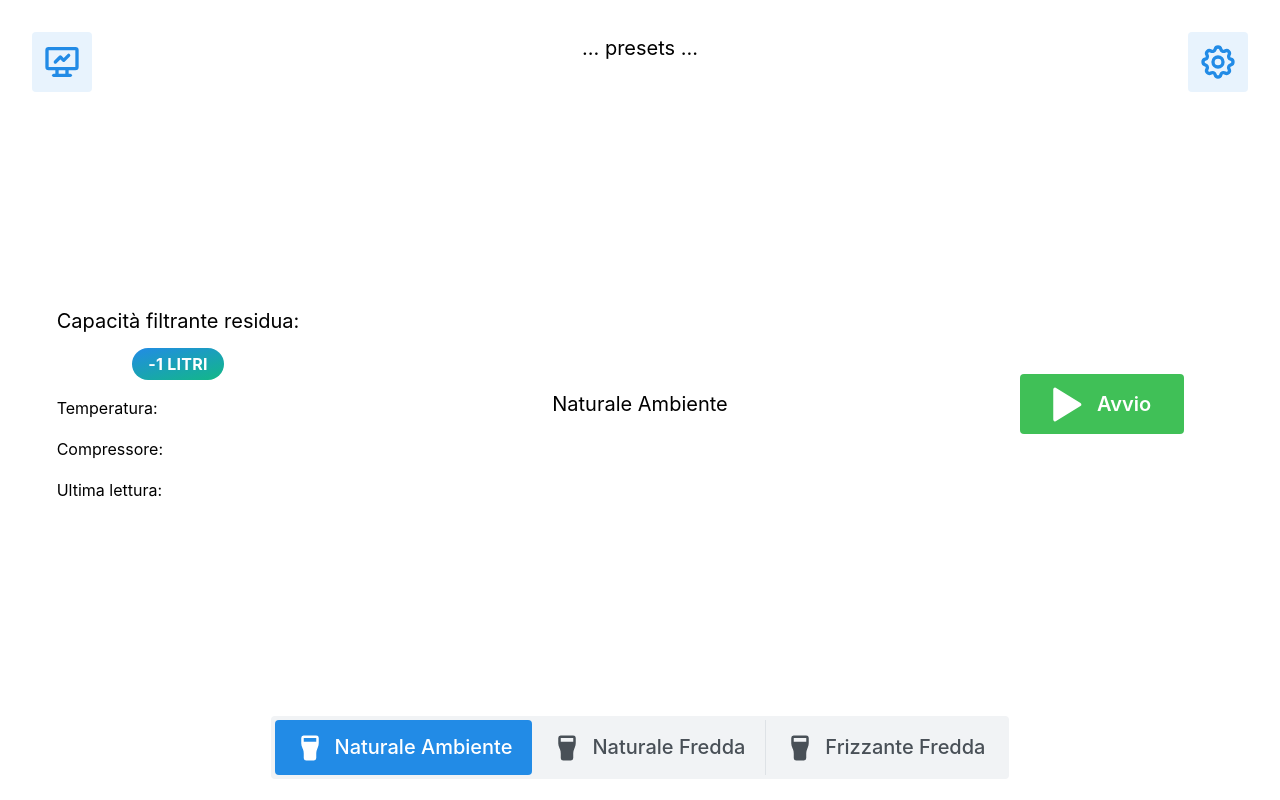
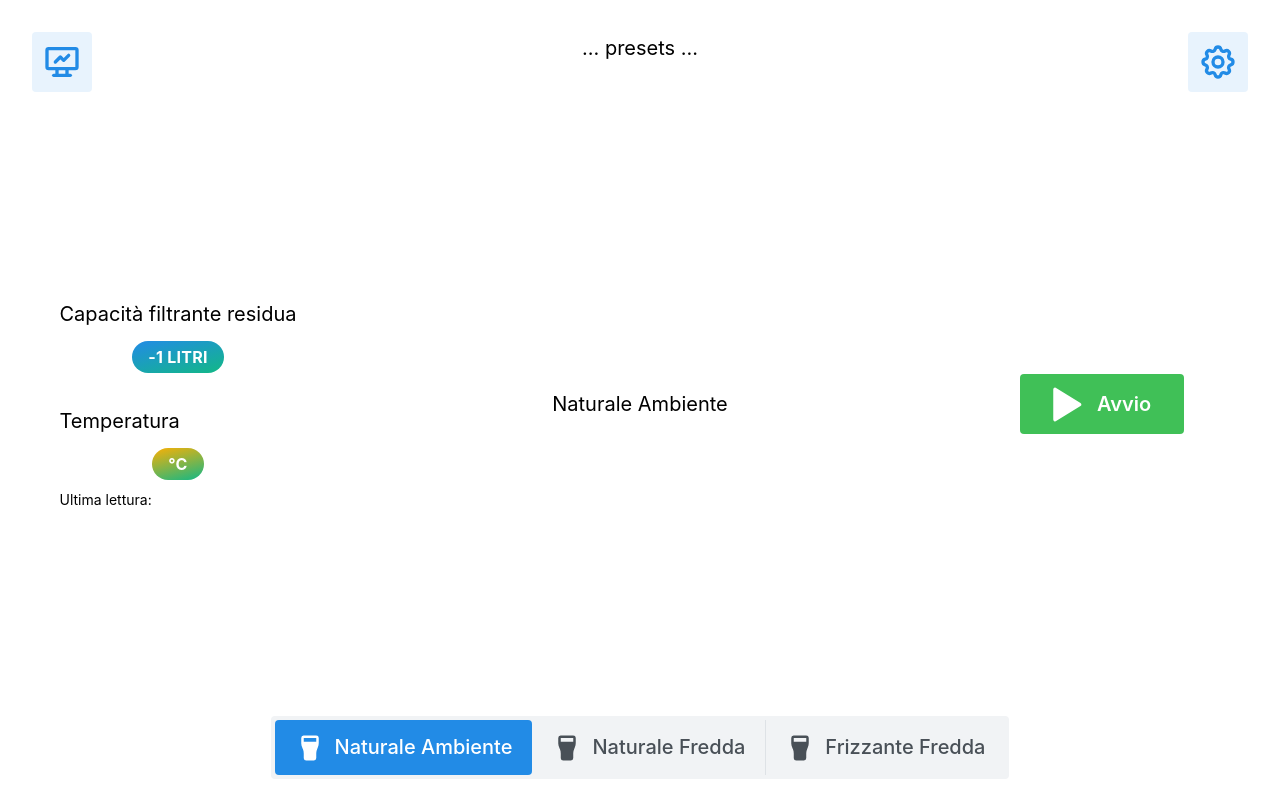
Before and after one commit to manuelzanaboni/Water-Dispenser, a Next.js app: page / in a window 1280 px wide. Built offline with nearby package versions, Linux system fonts and the light colour scheme; no server answers; the database is empty.

Commit message:
Refrigerator panel render

```diff
--- a/src/components/client/Dispenser.tsx
+++ b/src/components/client/Dispenser.tsx
@@ -132,7 +132,7 @@ export default function Dispenser() {
             {/* Mid row */}
             <Grid.Col span={3}>
                 <Center h="100%">
-                    <Stack>
+                    <Stack gap="xl">
                         <FilterPanel />
                         <RefrigeratorPanel />
                     </Stack>
--- a/src/components/client/FilterPanel.tsx
+++ b/src/components/client/FilterPanel.tsx
@@ -37,7 +37,7 @@ const FilterPanel = () => {
     return (
         <Stack gap="xs">
             <Text size="xl">
-                Capacità filtrante residua:
+                Capacità filtrante residua
             </Text>
             <Center>
                 <Badge
--- a/src/components/client/RefrigeratorPanel.tsx
+++ b/src/components/client/RefrigeratorPanel.tsx
@@ -2,7 +2,7 @@
 
 import { useCallback, useEffect, useState } from "react";
 
-import { Stack } from "@mantine/core";
+import { Badge, Center, Stack, Text } from "@mantine/core";
 
 import { RefrigeratorModel } from "@/service/types";
 import { buildTimestamp } from "@/service/utils";
@@ -24,11 +24,30 @@ const RefrigeratorPanel = () => {
     }, [fetchState]);
 
     return (
-        <Stack>
-            <div>Temperatura: {refrigeratorState?.temperature}</div>
-            <div>Compressore: {refrigeratorState?.state}</div>
-            <div>Ultima lettura: {refrigeratorState ? buildTimestamp(refrigeratorState.ts) : ""}</div>
+        <Stack gap="xs">
+            <Text size="xl">
+                Temperatura
+            </Text>
+            <Center>
+                <Badge
+                    size="xl"
+                    variant="gradient"
+                    gradient={{ from: 'yellow', to: 'teal', deg: 165 }}>
+                    {refrigeratorState?.temperature ?
+                        Math.round(refrigeratorState?.temperature * 10) / 10
+                        : ""} °C
+                </Badge>
+            </Center>
+            <Text size="sm">
+                Ultima lettura: {refrigeratorState ? buildTimestamp(refrigeratorState.ts) : ""}
+            </Text>
         </Stack>
+
+        // <Stack>
+        //     <div>Temperatura: {refrigeratorState?.temperature}</div>
+        //     <div>Compressore: {refrigeratorState?.state}</div>
+        //     <div>Ultima lettura: {refrigeratorState ? buildTimestamp(refrigeratorState.ts) : ""}</div>
+        // </Stack>
     );
 }
 
```
